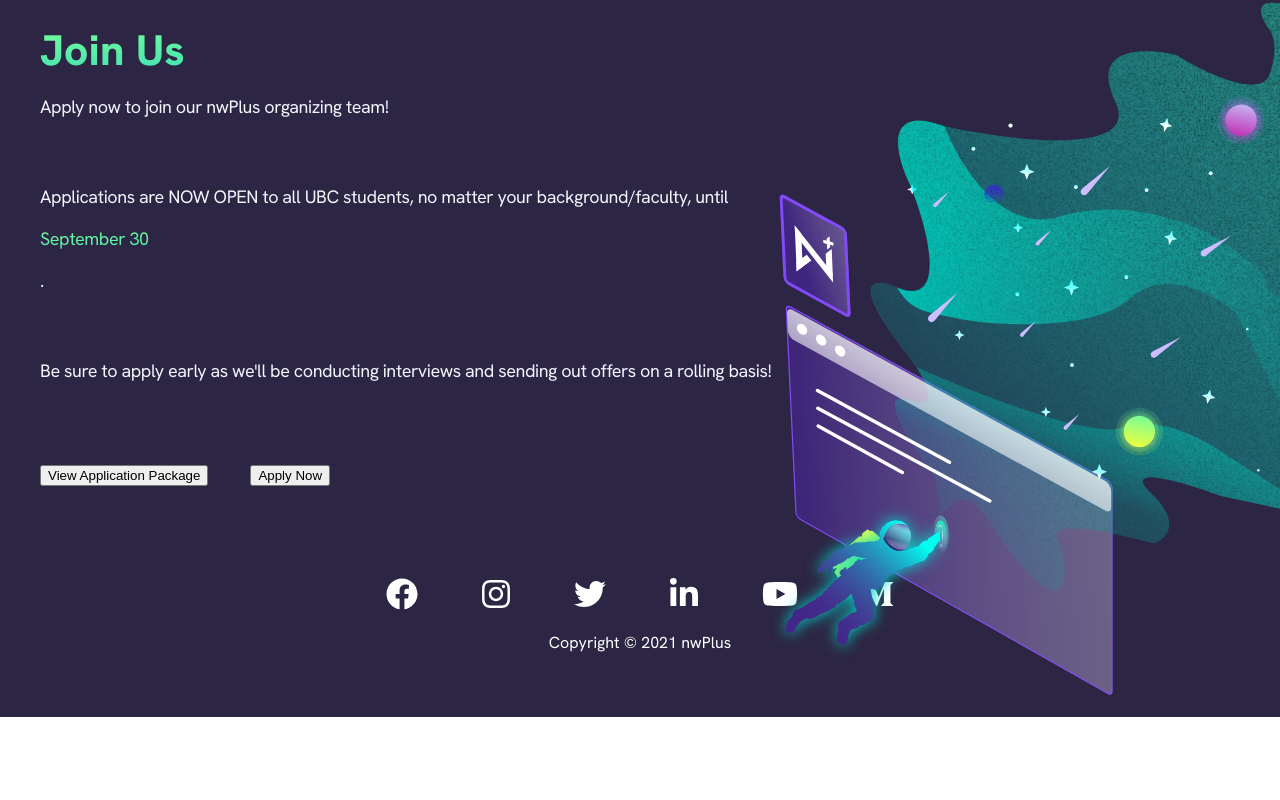
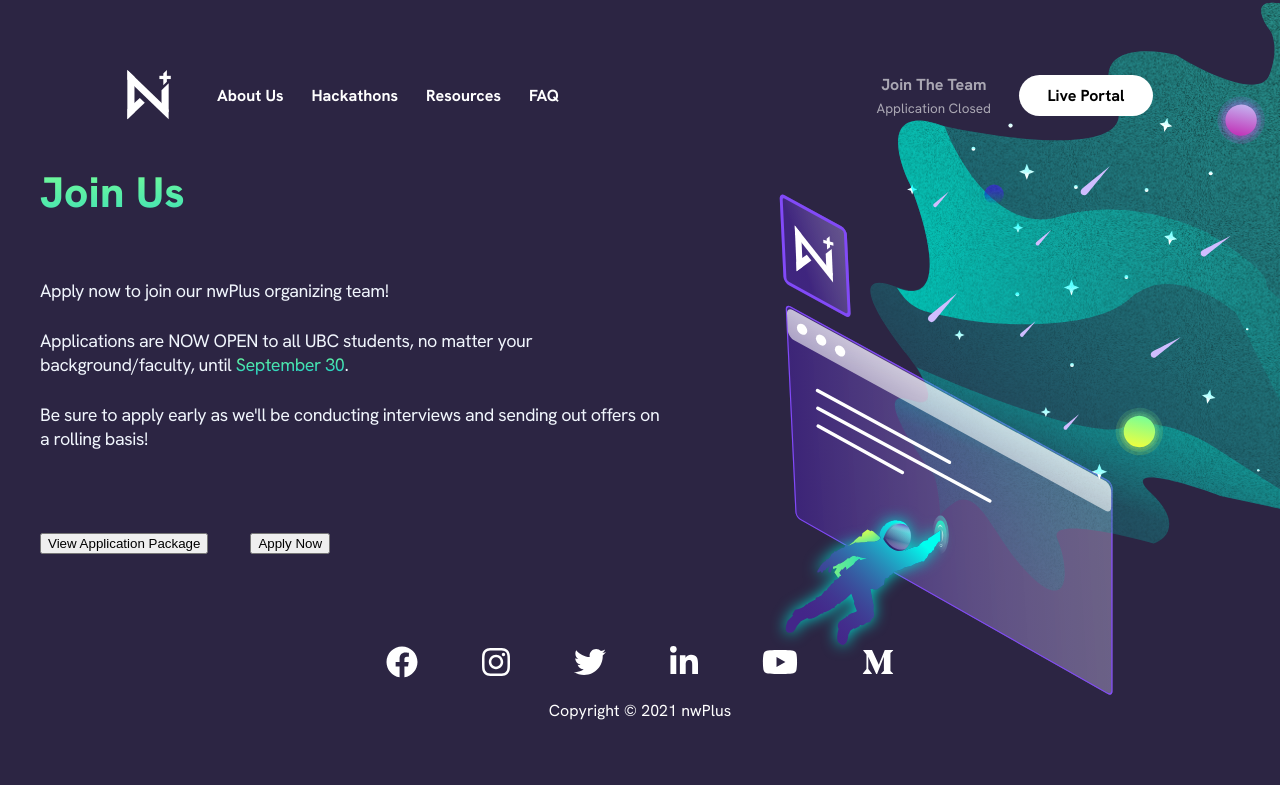
Before and after one commit to nwplus/www, a Next.js app: page /application in a window 1280 px wide. Built offline with nearby package versions, Linux system fonts and the light colour scheme.

Commit message:
inserting navbar to application page

```diff
--- a/components/JoinUs.js
+++ b/components/JoinUs.js
@@ -1,6 +1,7 @@
 import styled from 'styled-components';
 import { ContentContainer } from './ContentContainer';
-import { Title1, Body } from './Typography';
+import { Title1, Body, MixedTextParagraph } from './Typography';
+import NavBar from './NavBar';
 
 const ButtonContainer = styled.div`
   display: flex;
@@ -11,18 +12,21 @@ const ButtonContainer = styled.div`
 const TextContainer = styled.div`
   display: flex;
   flex-direction: column;
-  gap: 30px;
+  gap: 8px;
+  margin-top: 42px;
   margin-bottom: 64px;
+  max-width: 628px;
 `;
 
-export const JoinUs = ({ hiring, deadline }) => {
+export const JoinUs = ({ hiring, hiringLink = '#', livePortalLink = '#', deadline }) => {
   return (<ContentContainer>
+    <NavBar hiring={false} hiringLink={hiringLink} livePortalLink={livePortalLink}/>
       <Title1 withGradient>Join Us</Title1>
       <TextContainer>
         <Body>
           Apply now to join our nwPlus organizing team!
         </Body>
-        <div>
+        <MixedTextParagraph>
           <Body>
             Applications are NOW OPEN to all UBC students, no matter your background/faculty, until&nbsp;
           </Body>
@@ -30,7 +34,7 @@ export const JoinUs = ({ hiring, deadline }) => {
             {deadline}
           </Body>
           <Body>.</Body>
-        </div>
+        </MixedTextParagraph>
         <Body>
           Be sure to apply early as we&#39;ll be conducting interviews and sending out offers on a rolling basis!
         </Body>
--- a/components/NavBar.js
+++ b/components/NavBar.js
@@ -83,7 +83,7 @@ const LivePortalButton = styled.button`
   border-radius: 34px;
 `;
 
-const NavBar = ({ hiring, hiringLink, livePortalLink }) => {
+const NavBar = ({ hiring, hiringLink = '#', livePortalLink = '#' }) => {
   return (
     <NavBarContainer>
       <NavGroupContainer>
@@ -102,8 +102,8 @@ const NavBar = ({ hiring, hiringLink, livePortalLink }) => {
         </SimpleLinkText></a>
       </NavGroupContainer>
       <NavGroupContainer>
-        <JoinLink hiring={hiring} hiringLink={hiringLink ?? '#'}/>
-        <a href={livePortalLink ?? '#'}>
+        <JoinLink hiring={hiring} hiringLink={hiringLink}/>
+        <a href={livePortalLink}>
           <LivePortalButton>Live Portal</LivePortalButton>
         </a>
       </NavGroupContainer>
--- a/components/Typography.js
+++ b/components/Typography.js
@@ -89,3 +89,11 @@ export const Body = styled.p.attrs((p) => ({
     line-height: 24px;
   }
 `;
+
+export const MixedTextParagraph = styled.div`
+  p {
+    margin: 0;
+    padding: 0;
+    display: inline;
+  }
+`;
```
